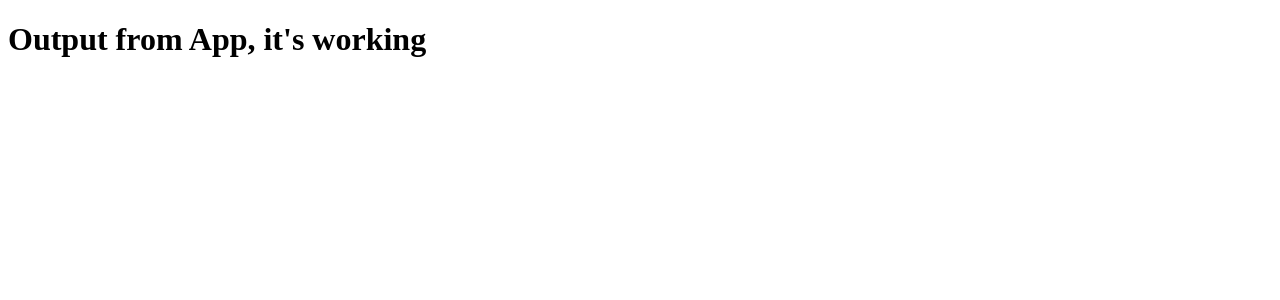
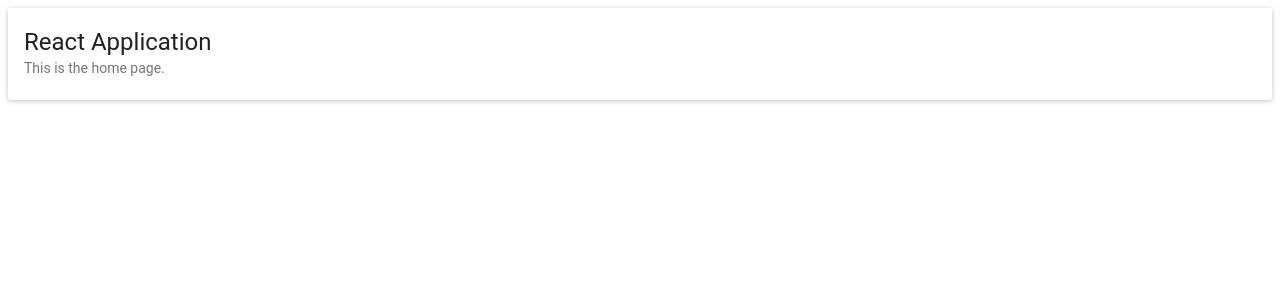
Before and after one commit to jakegny/react-auth, a React app: page / in a window 1280 px wide. Shown: the top 300 px of the page. Built offline with nearby package versions, Linux system fonts and the light colour scheme; the HTML template or start-up script is replaced by a standard one.

Commit message:
added homepage, fixed issue with materialUI

```diff
--- a/client/src/App.jsx
+++ b/client/src/App.jsx
@@ -1,4 +1,5 @@
 import React from 'react'
 import ReactDOM from 'react-dom'
+import HomePage from './components/HomePage.jsx'
 
-ReactDOM.render(<h1>Output from App, it's working</h1>, document.getElementById('react-app'));
+ReactDOM.render(<HomePage />, document.getElementById('react-app'));
--- a/client/src/components/HomePage.jsx
+++ b/client/src/components/HomePage.jsx
@@ -0,0 +1,13 @@
+import React from 'react'
+import { Card, CardTitle } from 'material-ui/Card'
+import MuiThemeProvider from 'material-ui/styles/MuiThemeProvider'
+
+const HomePage = () => (
+    <MuiThemeProvider>
+        <Card className="container">
+            <CardTitle title="React Application" subtitle="This is the home page." />
+        </Card>
+    </MuiThemeProvider>
+)
+
+export default HomePage;
--- a/package.json
+++ b/package.json
@@ -14,6 +14,7 @@
     "body-parser": "^1.17.1",
     "express": "^4.15.2",
     "material-ui": "^0.17.3",
+    "prop-types": "^15.5.6",
     "react": "^15.5.3",
     "react-dom": "^15.5.3",
     "react-router": "^4.0.0",
```
Also changed, not shown: 1 other file (tests, documents, lock files or other folders).
